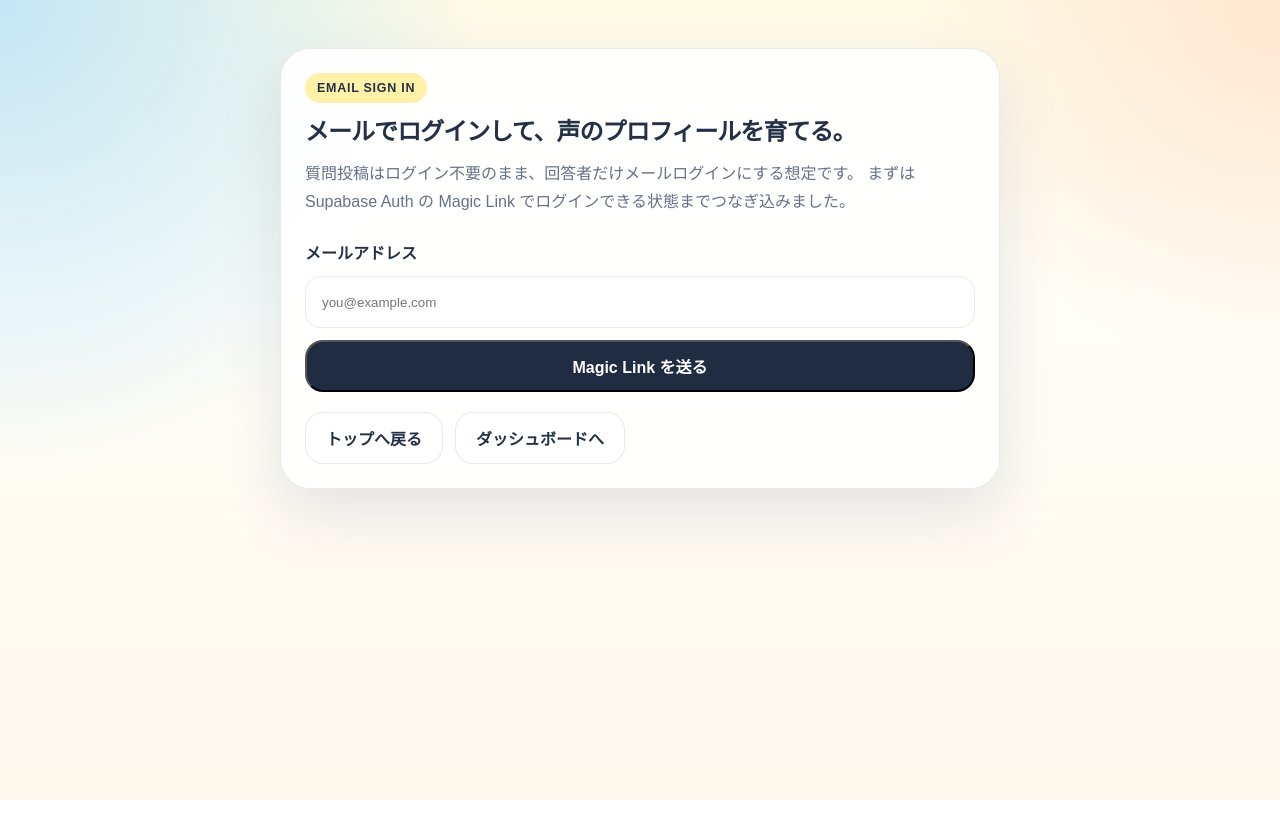
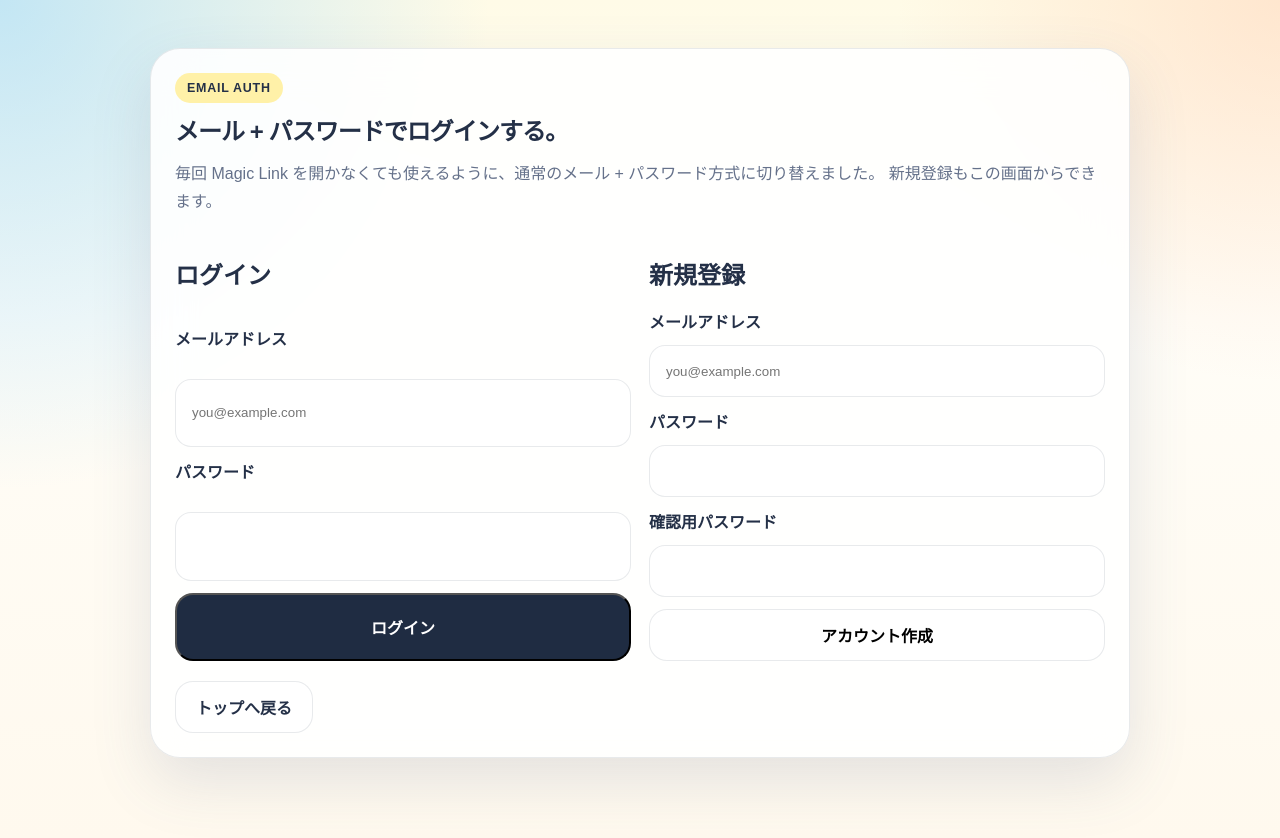
Before and after one commit to YKOINDIA/voiq, a Next.js app: page /sign-in in a window 1280 px wide. Before the commit the page ends 800 px from the top, so only its background shows below. Built offline with nearby package versions, Linux system fonts and the light colour scheme; no server answers.

Commit message:
Switch to password auth

```diff
--- a/src/app/api/voice-posts/route.ts
+++ b/src/app/api/voice-posts/route.ts
@@ -34,6 +34,18 @@ export async function POST(request: Request) {
   }
 
   const admin = getSupabaseAdminClient();
+  const bucketLookup = await admin.storage.getBucket("voice-posts");
+
+  if (bucketLookup.error) {
+    const createBucketResult = await admin.storage.createBucket("voice-posts", {
+      public: true
+    });
+
+    if (createBucketResult.error && !createBucketResult.error.message.includes("already exists")) {
+      return NextResponse.json({ error: createBucketResult.error.message }, { status: 500 });
+    }
+  }
+
   const path = `${profile.id}/${randomUUID()}.webm`;
   const arrayBuffer = await file.arrayBuffer();
 
--- a/src/app/dashboard/page.tsx
+++ b/src/app/dashboard/page.tsx
@@ -1,5 +1,6 @@
 import Link from "next/link";
 import { redirect } from "next/navigation";
+import { signOut } from "@/app/sign-in/actions";
 import { VoiceReplyComposer } from "@/components/voice-reply-composer";
 import { getQuestionsForRecipient } from "@/lib/questions";
 import { ensureProfileForUser } from "@/lib/profiles";
@@ -78,6 +79,11 @@ export default async function DashboardPage() {
                 公開ページを見る
               </Link>
             ) : null}
+            <form action={signOut}>
+              <button className="secondary-button" type="submit">
+                ログアウト
+              </button>
+            </form>
           </div>
         </article>
       </section>
--- a/src/app/globals.css
+++ b/src/app/globals.css
@@ -321,6 +321,10 @@ button {
   margin: 0 auto;
 }
 
+.auth-card--wide {
+  max-width: 980px;
+}
+
 .auth-card h1,
 .dashboard-hero h1 {
   margin: 16px 0 0;
@@ -341,8 +345,18 @@ button {
   margin-top: 24px;
 }
 
+.auth-dual-grid {
+  display: grid;
+  grid-template-columns: repeat(2, minmax(0, 1fr));
+  gap: 18px;
+}
+
 .auth-placeholder label {
   font-weight: 700;
+}
+
+.auth-placeholder h2 {
+  margin: 0 0 6px;
 }
 
 .auth-placeholder input {
@@ -654,7 +668,8 @@ button {
   .split-section,
   .plan-grid,
   .dashboard-grid,
-  .composer-grid {
+  .composer-grid,
+  .auth-dual-grid {
     grid-template-columns: 1fr;
   }
 
--- a/src/app/sign-in/actions.ts
+++ b/src/app/sign-in/actions.ts
@@ -4,19 +4,54 @@ import { redirect } from "next/navigation";
 import { getPublicEnv } from "@/lib/env";
 import { getSupabaseServerClient } from "@/lib/supabase/server";
 
-export async function signInWithMagicLink(formData: FormData) {
-  const emailValue = formData.get("email");
+function getString(formData: FormData, key: string) {
+  const value = formData.get(key);
+  return typeof value === "string" ? value.trim() : "";
+}
 
-  if (typeof emailValue !== "string" || emailValue.trim().length === 0) {
-    redirect("/sign-in?error=メールアドレスを入力してください");
+export async function signInWithPassword(formData: FormData) {
+  const email = getString(formData, "email");
+  const password = getString(formData, "password");
+
+  if (!email || !password) {
+    redirect("/sign-in?error=メールアドレスとパスワードを入力してください");
   }
 
   const supabase = await getSupabaseServerClient();
+  const { error } = await supabase.auth.signInWithPassword({
+    email,
+    password
+  });
+
+  if (error) {
+    redirect(`/sign-in?error=${encodeURIComponent(error.message)}`);
+  }
+
+  redirect("/dashboard");
+}
+
+export async function signUpWithPassword(formData: FormData) {
+  const email = getString(formData, "email");
+  const password = getString(formData, "password");
+  const confirmPassword = getString(formData, "confirmPassword");
   const env = getPublicEnv();
-  const email = emailValue.trim();
 
-  const { error } = await supabase.auth.signInWithOtp({
+  if (!email || !password) {
+    redirect("/sign-in?error=メールアドレスとパスワードを入力してください");
+  }
+
+  if (password.length < 8) {
+    redirect("/sign-in?error=パスワードは8文字以上にしてください");
+  }
+
+  if (password !== confirmPassword) {
+    redirect("/sign-in?error=確認用パスワードが一致しません");
+  }
+
+  const supabase = await getSupabaseServerClient();
+  const { data, error } = await supabase.auth.signUp({
     email,
+    password,
     options: {
       emailRedirectTo: `${env.siteUrl}/auth/callback`
     }
@@ -26,5 +61,19 @@ export async function signInWithMagicLink(formData: FormData) {
     redirect(`/sign-in?error=${encodeURIComponent(error.message)}`);
   }
 
-  redirect(`/sign-in?success=${encodeURIComponent("Magic Link を送信しました。メールを確認してください。")}`);
+  if (data.session) {
+    redirect("/dashboard");
+  }
+
+  redirect(
+    `/sign-in?success=${encodeURIComponent(
+      "アカウントを作成しました。メール認証が必要な場合は受信トレイを確認してください。"
+    )}`
+  );
 }
+
+export async function signOut() {
+  const supabase = await getSupabaseServerClient();
+  await supabase.auth.signOut();
+  redirect("/sign-in?success=ログアウトしました");
+}
--- a/src/app/sign-in/page.tsx
+++ b/src/app/sign-in/page.tsx
@@ -1,6 +1,6 @@
 import Link from "next/link";
 import { redirect } from "next/navigation";
-import { signInWithMagicLink } from "@/app/sign-in/actions";
+import { signInWithPassword, signUpWithPassword } from "@/app/sign-in/actions";
 import { getSupabaseServerClient } from "@/lib/supabase/server";
 
 type SignInPageProps = {
@@ -28,21 +28,50 @@ export default async function SignInPage({ searchParams }: SignInPageProps) {
 
   return (
     <main className="auth-shell">
-      <section className="auth-card">
-        <span className="eyebrow">Email Sign In</span>
-        <h1>メールでログインして、声のプロフィールを育てる。</h1>
+      <section className="auth-card auth-card--wide">
+        <span className="eyebrow">Email Auth</span>
+        <h1>メール + パスワードでログインする。</h1>
         <p>
-          質問投稿はログイン不要のまま、回答者だけメールログインにする想定です。
-          まずは Supabase Auth の Magic Link でログインできる状態までつなぎ込みました。
+          毎回 Magic Link を開かなくても使えるように、通常のメール + パスワード方式に切り替えました。
+          新規登録もこの画面からできます。
         </p>
 
-        <form className="auth-placeholder" action={signInWithMagicLink}>
-          <label htmlFor="email">メールアドレス</label>
-          <input id="email" name="email" type="email" placeholder="you@example.com" required />
-          <button type="submit" className="primary-button">
-            Magic Link を送る
-          </button>
-        </form>
+        <div className="auth-dual-grid">
+          <form className="auth-placeholder" action={signInWithPassword}>
+            <h2>ログイン</h2>
+            <label htmlFor="sign-in-email">メールアドレス</label>
+            <input id="sign-in-email" name="email" type="email" placeholder="you@example.com" required />
+
+            <label htmlFor="sign-in-password">パスワード</label>
+            <input id="sign-in-password" name="password" type="password" required />
+
+            <button type="submit" className="primary-button">
+              ログイン
+            </button>
+          </form>
+
+          <form className="auth-placeholder" action={signUpWithPassword}>
+            <h2>新規登録</h2>
+            <label htmlFor="sign-up-email">メールアドレス</label>
+            <input id="sign-up-email" name="email" type="email" placeholder="you@example.com" required />
+
+            <label htmlFor="sign-up-password">パスワード</label>
+            <input id="sign-up-password" name="password" type="password" minLength={8} required />
+
+            <label htmlFor="sign-up-confirm-password">確認用パスワード</label>
+            <input
+              id="sign-up-confirm-password"
+              name="confirmPassword"
+              type="password"
+              minLength={8}
+              required
+            />
+
+            <button type="submit" className="secondary-button">
+              アカウント作成
+            </button>
+          </form>
+        </div>
 
         {success ? <p className="notice notice--success">{success}</p> : null}
         {error ? <p className="notice notice--error">{error}</p> : null}
@@ -51,9 +80,6 @@ export default async function SignInPage({ searchParams }: SignInPageProps) {
           <Link className="secondary-button" href="/">
             トップへ戻る
           </Link>
-          <Link className="secondary-button" href="/dashboard">
-            ダッシュボードへ
-          </Link>
         </div>
       </section>
     </main>
```
Also changed, not shown: 2 other files (tests, documents, lock files or other folders).
